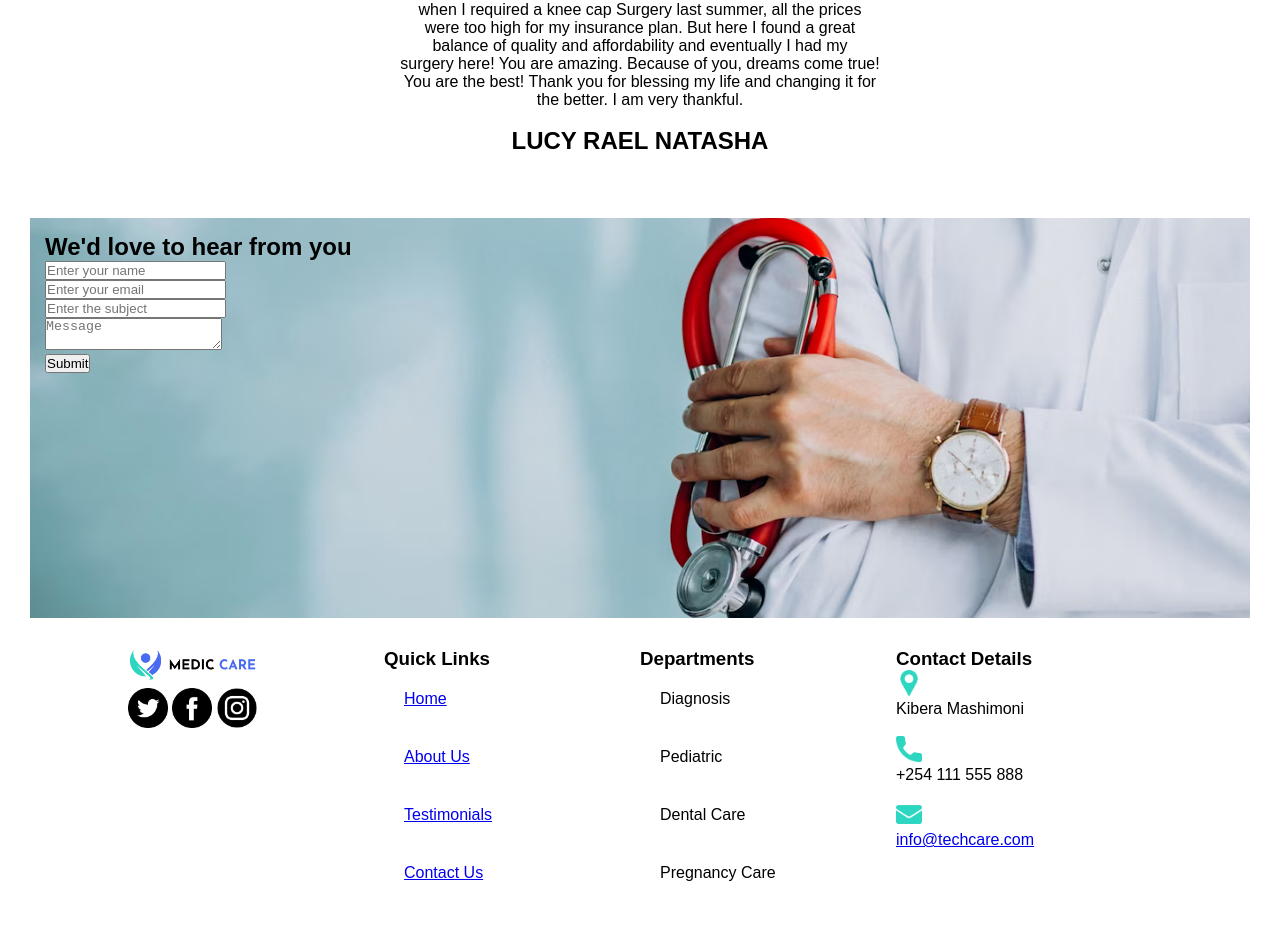
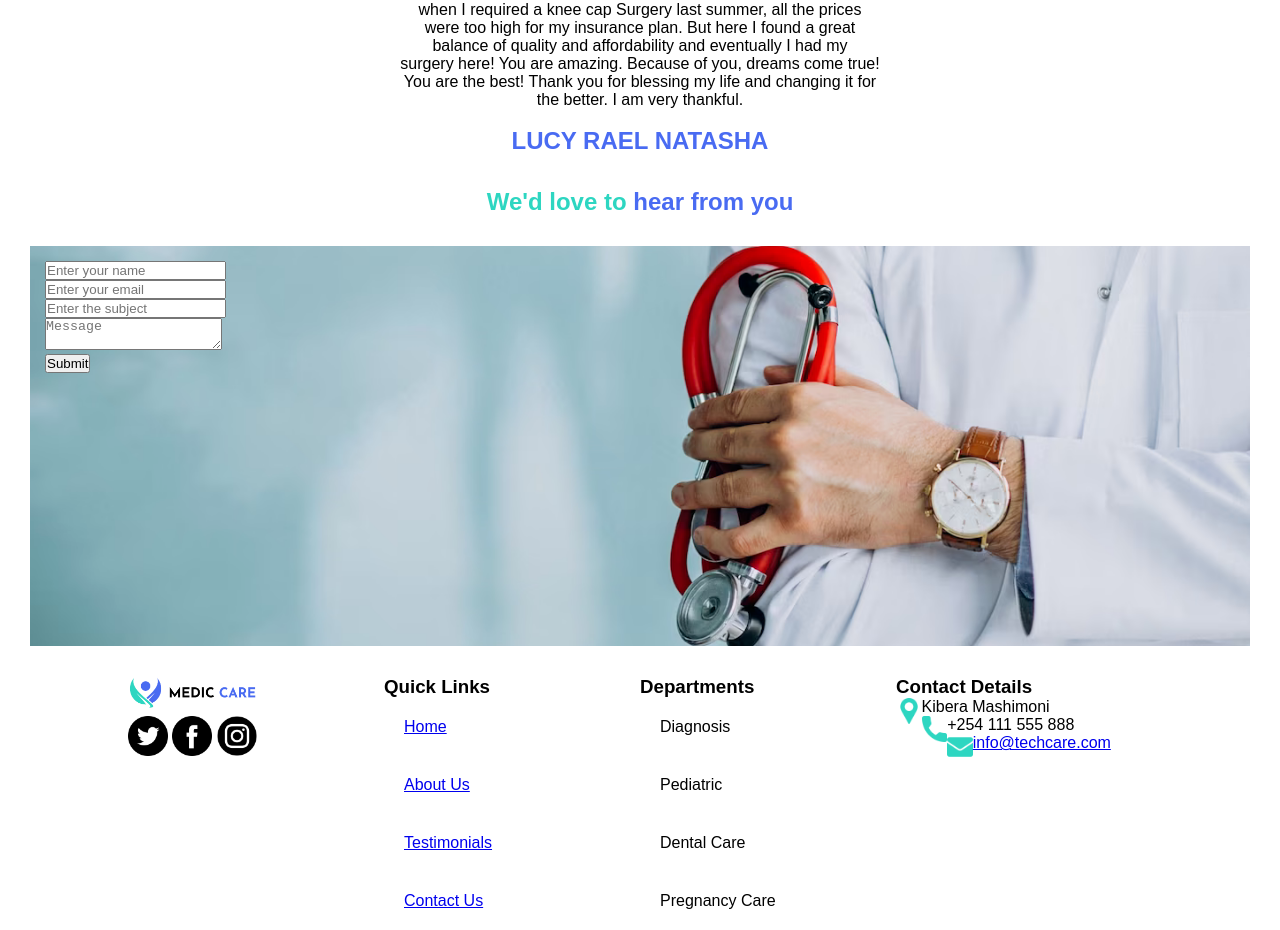
Before and after one commit to Bathenal/Medic-Care-Clinic, a plain HTML site: page index.html in a window 1280 px wide. Shown: the part 1487-2417 px from the top of the page. Before the commit the page ends 2389 px from the top, so only its background shows below. Drawn offline with Linux system fonts and the light colour scheme; a script that the page names is missing.

Commit message:
added a class li

```diff
--- a/index.css
+++ b/index.css
@@ -139,3 +139,15 @@ width: 25%;
     padding: 15px;
     text-align: center;
 }
+.h2{
+    text-align: center;
+}
+.span1{
+    color: #2DD6C1;
+}
+.span2{
+    color: #496BF2;
+}
+.li{
+    float: left;
+}
--- a/index.html
+++ b/index.html
@@ -84,7 +84,7 @@
     </section>
 
     <section id="testimonials">
-      <h2>Thousands Of Happy Patients</h2>
+      <h2><span class="span1">Thousands</span> Of Happy Patients</h2>
       <img src="images/male-profile.png" width="100">
       <img src="images/female-profile.png" width="200">
       <img src="images/male-profile.png" width="100">
@@ -93,15 +93,15 @@
         when I required a knee cap Surgery last summer, all the prices <br> were too high for my insurance plan. But here I found a great <br> balance of quality and affordability and eventually I had my<br> surgery here! You are amazing. Because of you, dreams come true!<br> You are the best! Thank you for blessing my life and changing it for <br>the better. I am very thankful.
       <br>
       <br>
-      <h2>LUCY RAEL NATASHA</h2>
+      <h2 class="span2">LUCY RAEL NATASHA</h2>
 
       </article>
 
     </section>
     <br />
+    <h2 class="h2"><span class="span1">We'd love to </span><span class="span2">hear from you</span></h2>
 
     <section id="contact">
-      <h2>We'd love to hear from you</h2>
       <form id="contactForm">
         <input
           type="text"
@@ -168,11 +168,11 @@
           <div class="contact-details">
 
             <h3>Contact Details</h3>
-            <img src="images/pin.png"width="10%"><p>Kibera Mashimoni</p>
-            <br />
-            <img src="images/call.png"width="10%"><p>+254 111 555 888</p>
-            <br />
-            <img src="images/email.png"width="10%"><p><a href="mailto:info@techcare.com">info@techcare.com</a></p>
+            <div><img class="li" src="images/pin.png"width="10%"><p>Kibera Mashimoni</p></div>
+
+            <div><img class="li" src="images/call.png"width="10%"><p>+254 111 555 888</p></div>
+
+            <div> <img class="li" src="images/email.png"width="10%"><p><a href="mailto:info@techcare.com">info@techcare.com</a></p></div>
           </div>
         </div>
       </div>
```
